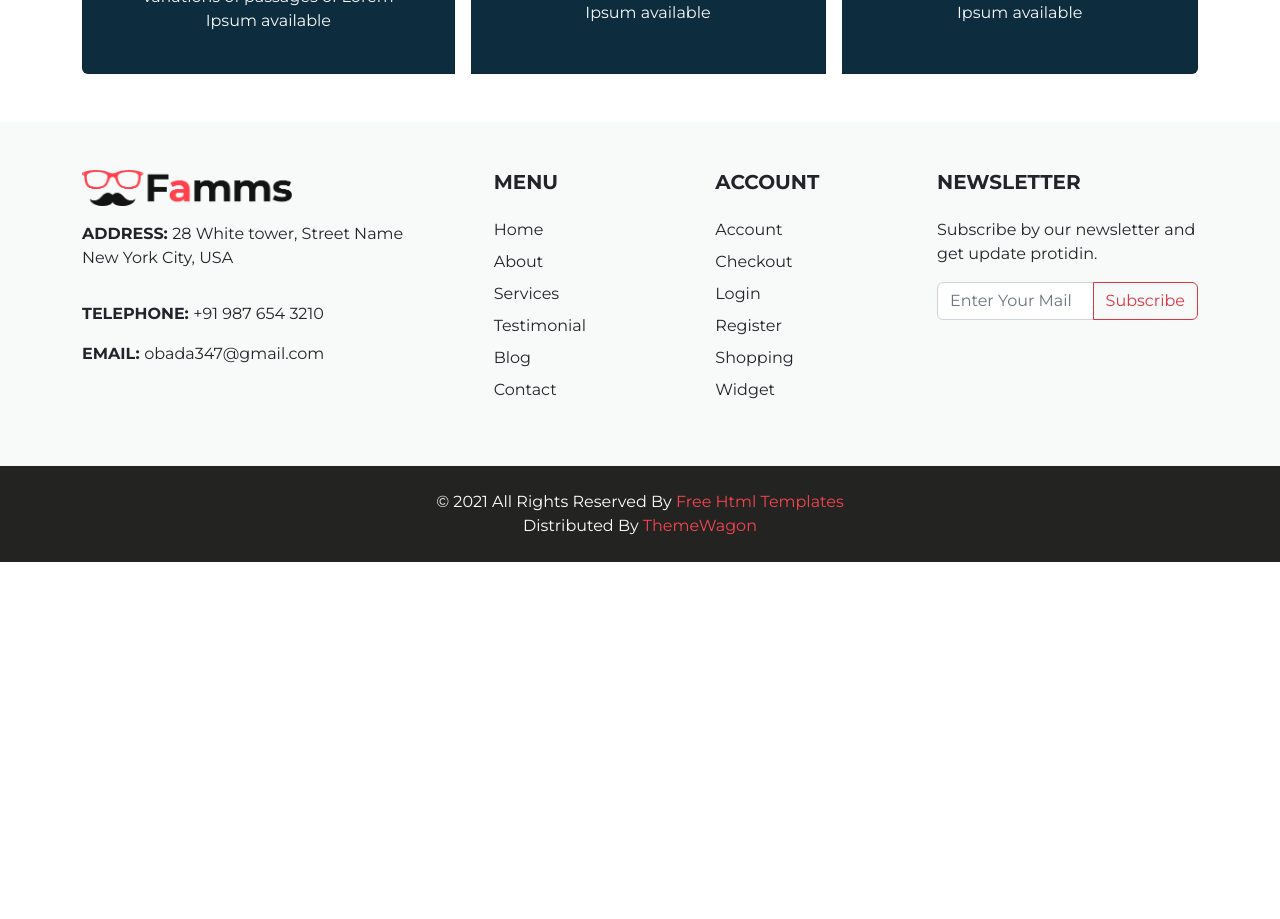
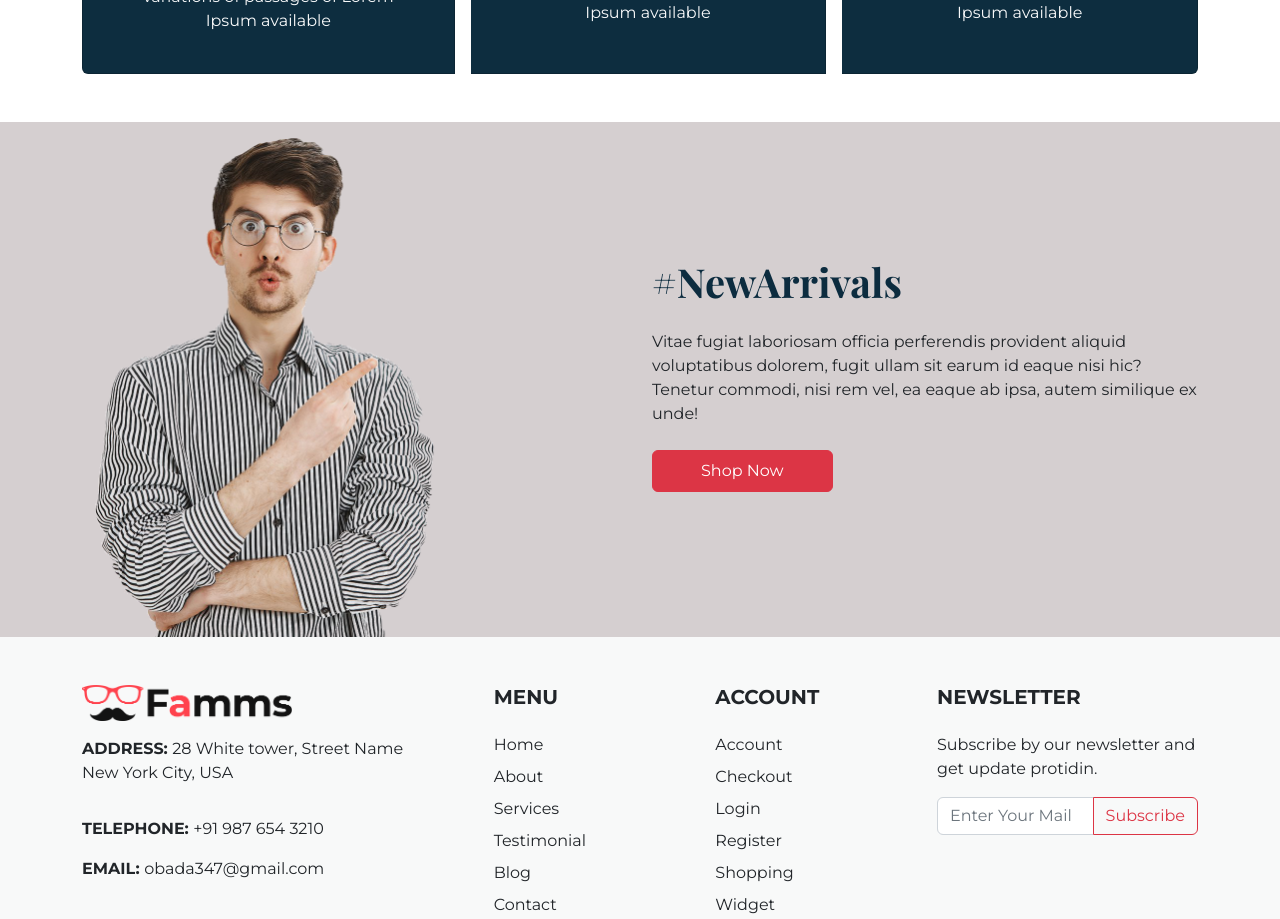
Before and after one commit to Obaadz/Famms-Template, a Next.js app: page / in a window 1280 px wide. Shown: the part 1120-2039 px from the top of the page. Before the commit the page ends 1682 px from the top, so only its background shows below. Built offline with nearby package versions, Linux system fonts and the light colour scheme.

Commit message:
Finish arrivals section

```diff
--- /dev/null
+++ b/components/arrival/arrival.module.css
@@ -0,0 +1,18 @@
+.arrival {
+  background-color: #d5cfd0;
+}
+
+.arrival h2 {
+  color: #0c2c3f;
+}
+
+.arrival h2::after {
+  content: "#";
+  opacity: 0;
+  transition: opacity 0.3s;
+}
+
+.arrival h2:hover::after {
+  content: "#";
+  opacity: 1;
+}
--- /dev/null
+++ b/components/arrival/index.tsx
@@ -0,0 +1,35 @@
+import { FC } from "react";
+import { Container, Button } from "react-bootstrap";
+import styles from "./arrival.module.css";
+
+type Props = {};
+
+const ArrivalSection: FC = (props: Props) => {
+  return (
+    <section className={`${styles.arrival}`}>
+      <Container>
+        <div className="row justify-content-between pt-3">
+          <img
+            src="images/arrival-bg.png"
+            alt="Arrival Section Image"
+            className="d-none d-lg-block col-lg-4"
+          />
+          <div className="col-lg-6 my-auto text-center text-lg-start">
+            <h2 className="fs-1 fw-bolder">#NewArrivals</h2>
+            <p className="my-4">
+              Vitae fugiat laboriosam officia perferendis provident aliquid
+              voluptatibus dolorem, fugit ullam sit earum id eaque nisi hic?
+              Tenetur commodi, nisi rem vel, ea eaque ab ipsa, autem similique
+              ex unde!
+            </p>
+            <Button variant="danger" className="px-5 py-2 mb-4">
+              Shop Now
+            </Button>
+          </div>
+        </div>
+      </Container>
+    </section>
+  );
+};
+
+export default ArrivalSection;
--- a/pages/index.tsx
+++ b/pages/index.tsx
@@ -1,4 +1,5 @@
 import type { NextPage } from "next";
+import ArrivalSection from "../components/arrival";
 import LandingSection from "../components/landing";
 import WhyShopSection from "../components/why_shop";
 import MainLayout from "../layouts/MainLayout";
@@ -9,6 +10,7 @@ const Home: NextPage = () => {
       <main>
         <LandingSection />
         <WhyShopSection />
+        <ArrivalSection />
       </main>
     </MainLayout>
   );
```
Also changed, not shown: public/images/arrival-bg.png.
